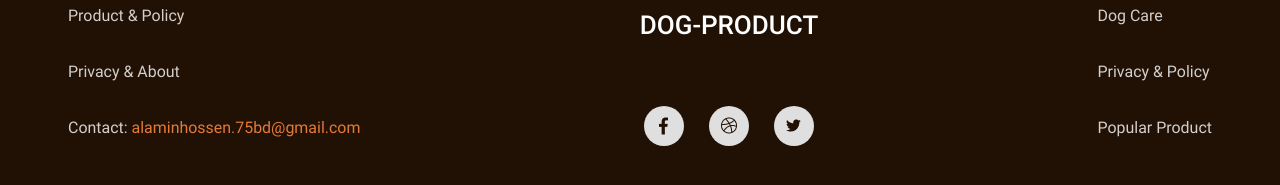
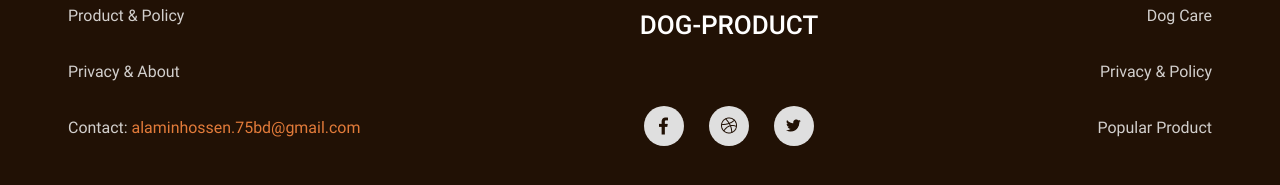
Before and after one commit to chernyshuk/Dog, a plain HTML site: page index.html in a window 1280 px wide. Shown: the part 5874-6059 px from the top of the page. Drawn offline with Linux system fonts and the light colour scheme.

Commit message:
Текст выровнен по правому краю footer__menu_left

```diff
--- a/style.css
+++ b/style.css
@@ -759,6 +759,12 @@ header .container{
     color: #FFF;
 }
 
+.footer__menu_left{
+    display: flex;
+    flex-direction: column;
+    align-items: flex-end;
+}
+
 .footer__menu .menu__link{
     color: rgba(255, 255, 255, 0.8);
     font-family: 'Roboto';
```
